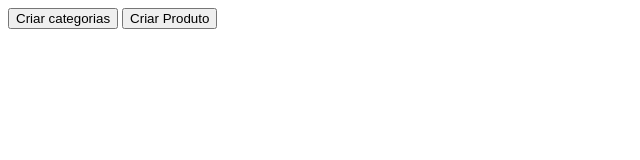
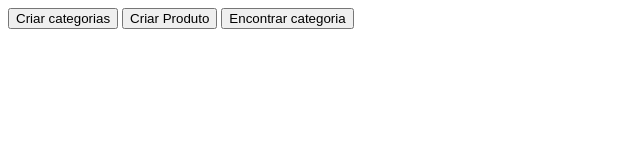
Before and after one commit to thaynavazzoler/2tds1-projects, a plain HTML site: page assets/pages/category-product.html in a window 1280 px wide. Shown: the whole page, without its empty margins (0-640 px from the left). Drawn offline with Linux system fonts and the light colour scheme.

Commit message:
feat: getCategorybyid

```diff
--- a/assets/js/script.category-product.js
+++ b/assets/js/script.category-product.js
@@ -36,7 +36,7 @@ class CategoryService{
     }
     //R =>Read
     getCategoryById(id) {
-        return this.categories.find((category)=> category.id === id)
+        return this.categories.find((category)=> category.id === id);
     }
 
 }
@@ -76,6 +76,7 @@ function createCategory(){
 
     //console.log(categoriesList.categories);
 
+
 }
 
 function createProduct(){
@@ -87,3 +88,10 @@ function createProduct(){
 
     console.log(productsList.products);
 }
+
+function findCategory(id){
+    const category = categoriesList.getCategoryById(id);
+
+    console.log(category.name);
+
+}
--- a/assets/pages/category-product.html
+++ b/assets/pages/category-product.html
@@ -9,5 +9,6 @@
 <body>
     <button onclick="createCategory()">Criar categorias</button>
      <button onclick="createProduct()">Criar Produto</button>
+     <button onclick="findCategory(1)">Encontrar categoria</button>
 </body>
 </html>
```
